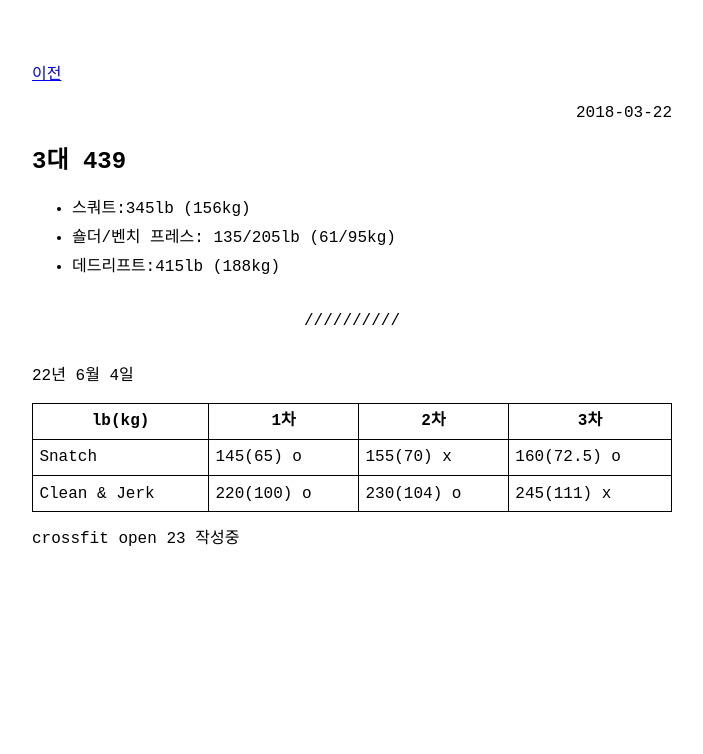
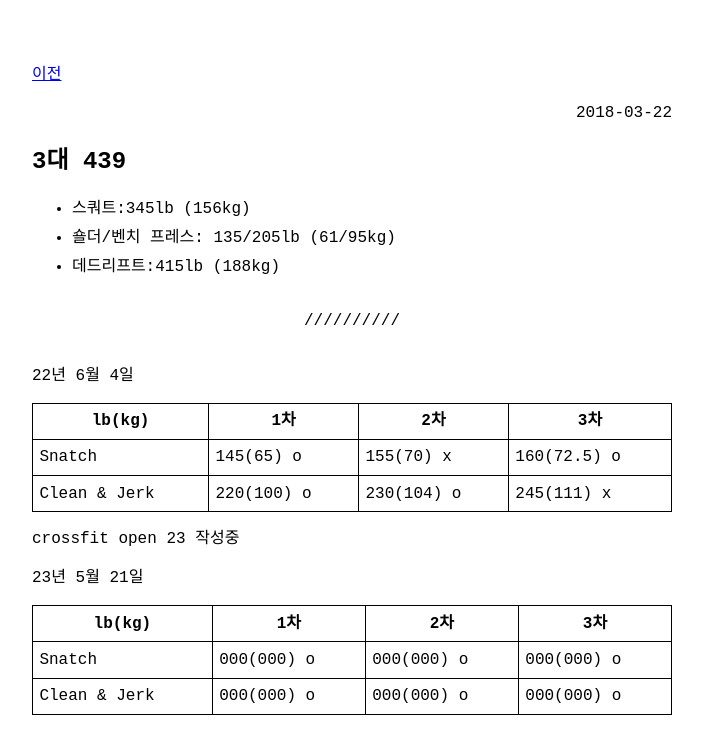
Before and after one commit to khjzzm/khjzzm.github.io, a Jekyll site: the page built from _posts/2018-03-22-SBD.md, in a window 1280 px wide. Shown: the top 754 px of the page, without its empty margins (288-991 px from the left). Built offline with Jekyll 4.4.1, drawn with Linux system fonts in a browser that asks for light colours.

Commit message:
22일 측정

```diff
--- a/_posts/2018-03-22-SBD.md
+++ b/_posts/2018-03-22-SBD.md
@@ -20,3 +20,11 @@ title: 3대 439
 
 crossfit open 23
 작성중
+
+
+23년 5월 21일
+
+| lb(kg)       | 1차         | 2차         | 3차         |
+|--------------|------------|------------|------------|
+| Snatch       | 000(000) o | 000(000) o | 000(000) o |
+| Clean & Jerk | 000(000) o | 000(000) o | 000(000) o |
```
